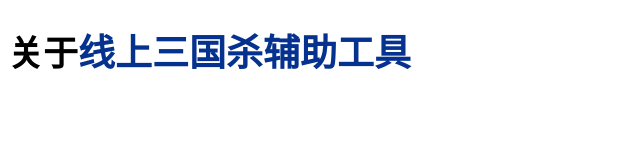
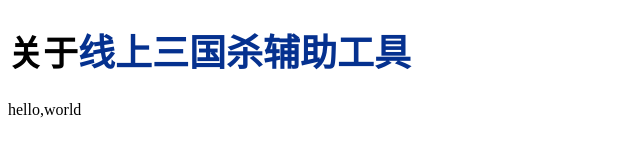
Before and after one commit to XiaoyuanChris/SGS-Id-code, a plain HTML site: page description.html in a window 1280 px wide. Shown: the full height of the page, 0-640 px from the left. Drawn offline with Linux system fonts and the light colour scheme.

Commit message:
Alpha 0.2

```diff
--- a/description.html
+++ b/description.html
@@ -11,6 +11,7 @@
         关于<span class="title_key">线上三国杀辅助工具</span>
     </h1>
     <p>
+        hello,world
     </p>
 </body>
 </html>
```
